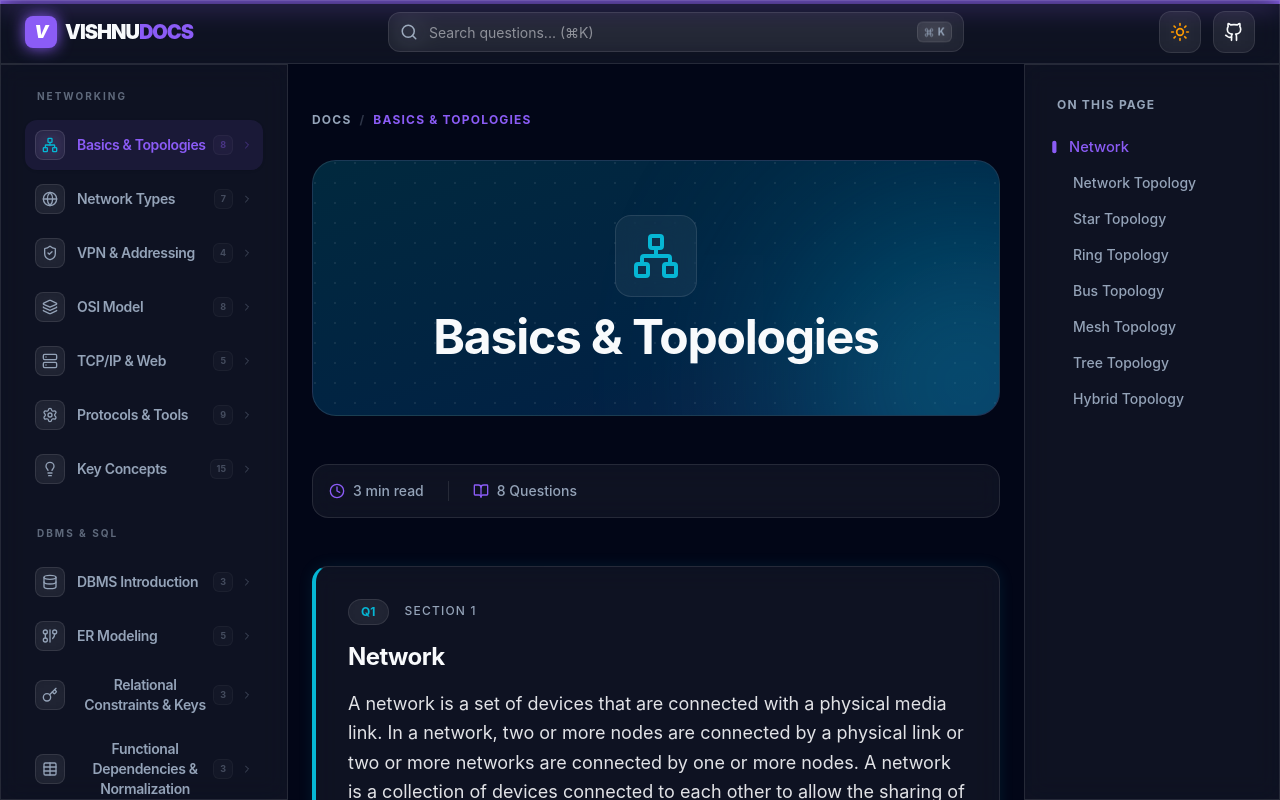
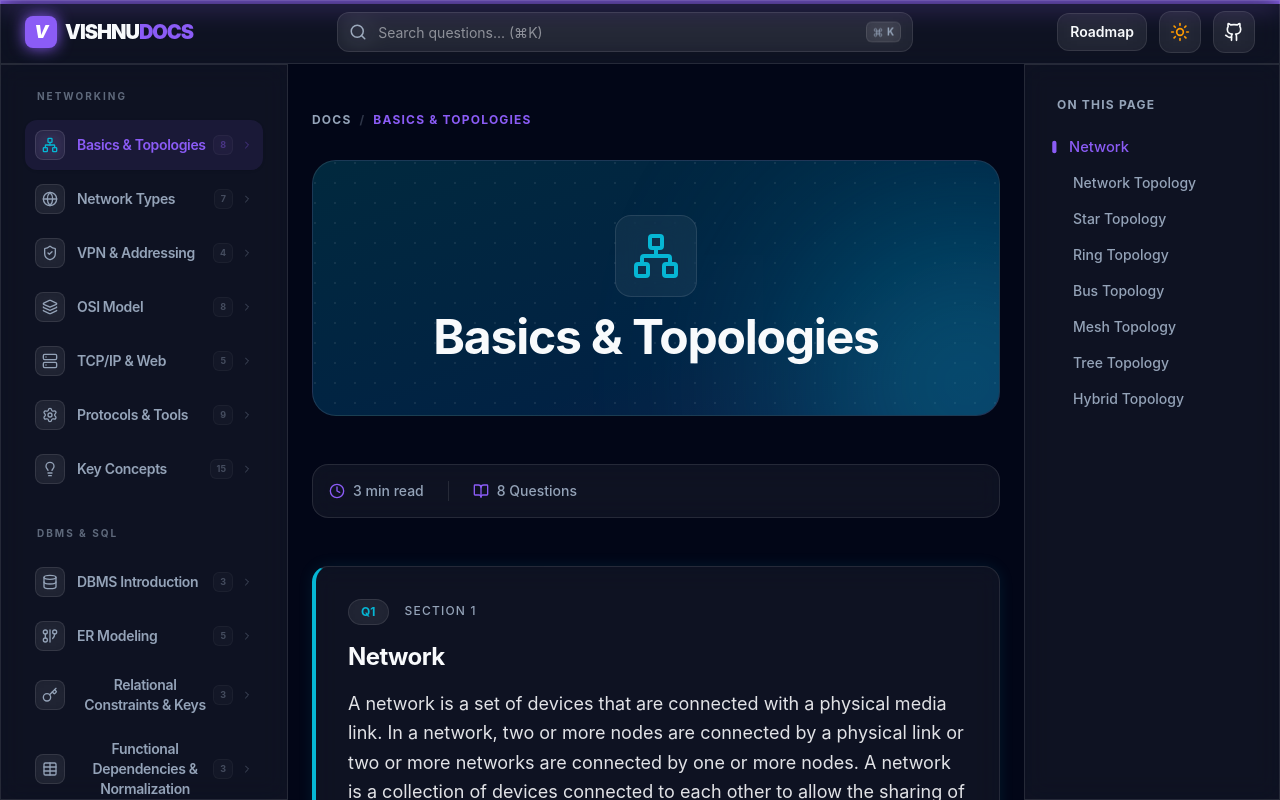
Before and after one commit to srujanmp/vishnudocs, a React (Vite) app: page / in a window 1280 px wide. Shown: the top 800 px of the page. Built offline with nearby package versions, Linux system fonts and the light colour scheme.

Commit message:
Add roadmap view and navbar shortcut

```diff
--- a/src/App.tsx
+++ b/src/App.tsx
@@ -54,6 +54,28 @@ export default function App() {
   };
 
   if (!mounted) return null;
+
+  const isRoadmapView = window.location.pathname === "/roadmap";
+
+  if (isRoadmapView) {
+    return (
+      <ThemeProvider attribute="class" defaultTheme="dark" enableSystem>
+        <div className="relative min-h-screen bg-background">
+          <a
+            href="/"
+            className="fixed top-4 right-4 z-50 px-4 py-2 rounded-xl glass border border-white/10 hover:bg-white/10 transition-all text-sm font-semibold"
+          >
+            Back to Docs
+          </a>
+          <iframe
+            src="/roadmap.html"
+            title="Labs Hiring Roadmap"
+            className="w-full h-screen border-0"
+          />
+        </div>
+      </ThemeProvider>
+    );
+  }
 
   return (
     <ThemeProvider attribute="class" defaultTheme="dark" enableSystem>
--- a/src/components/Navbar.tsx
+++ b/src/components/Navbar.tsx
@@ -56,6 +56,12 @@ export function Navbar({ onToggleSidebar, isSidebarOpen }: NavbarProps) {
       </div>
 
       <div className="flex items-center gap-3">
+        <a
+          href="/roadmap"
+          className="hidden sm:inline-flex px-3 py-2 rounded-xl glass hover:bg-white/10 transition-all text-sm font-semibold"
+        >
+          Roadmap
+        </a>
         <button
           onClick={() => setTheme(theme === "dark" ? "light" : "dark")}
           className="p-2.5 rounded-xl glass hover:bg-white/10 transition-all group"
```
